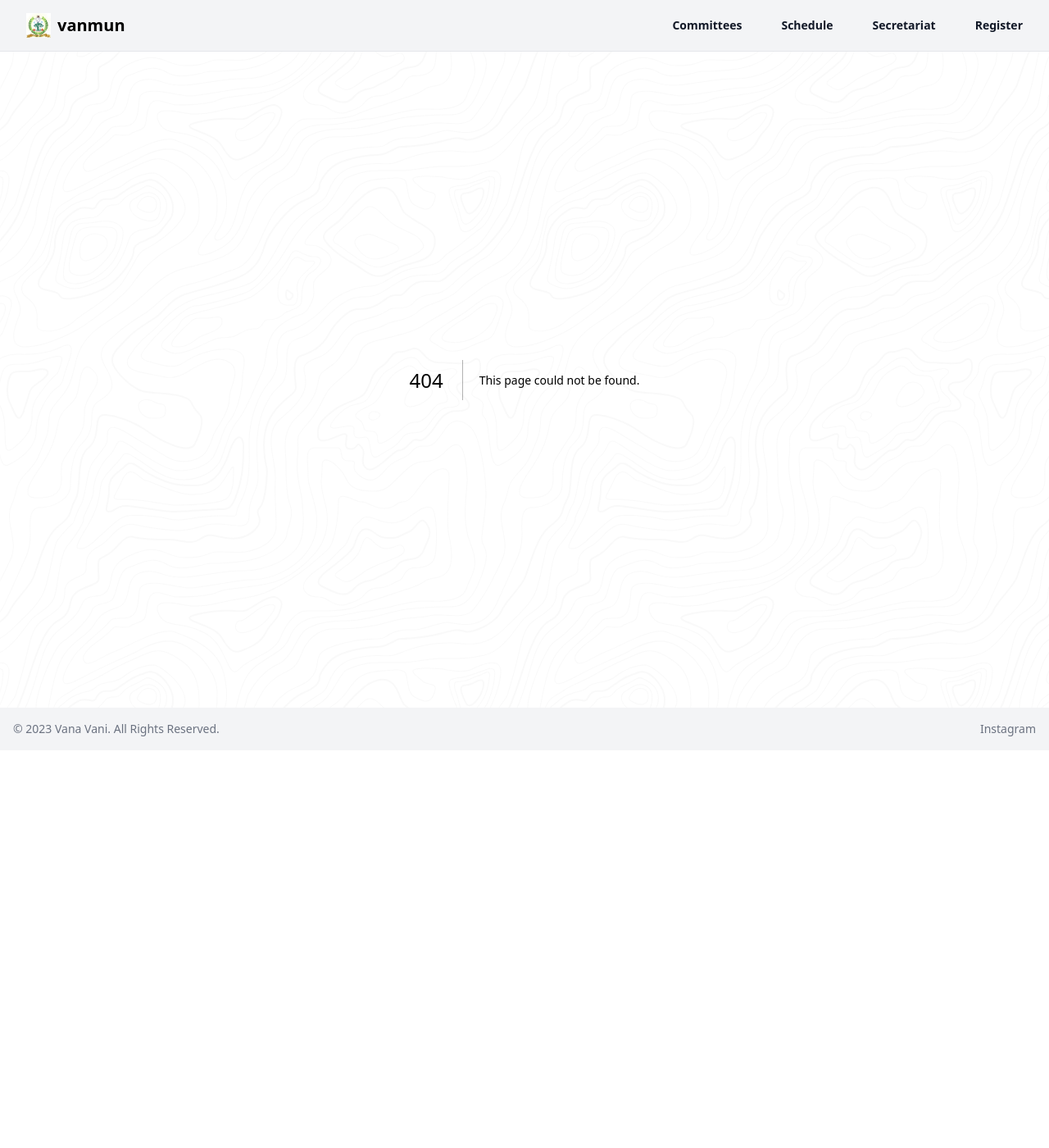
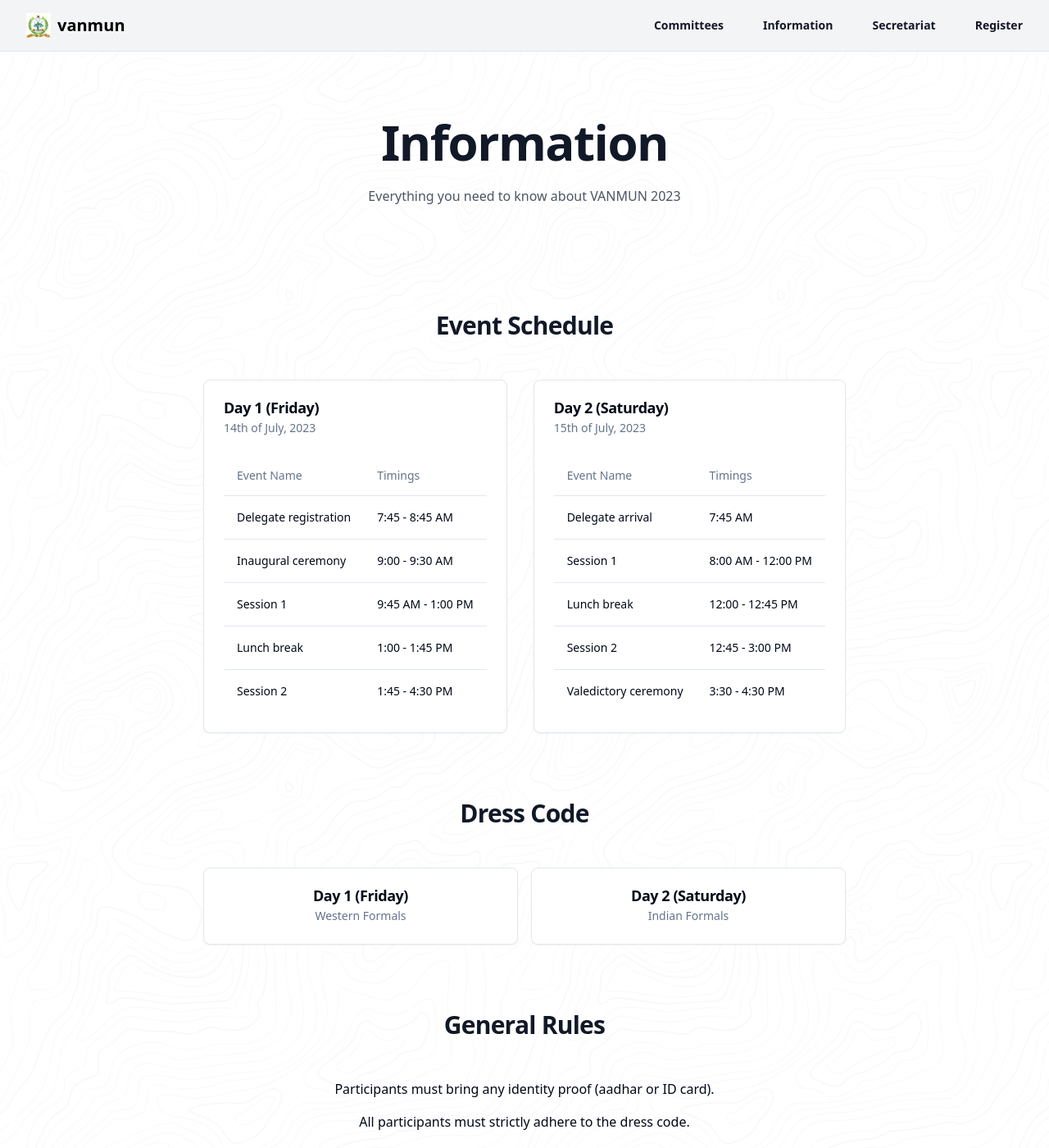
Before and after one commit to aryaniyaps/vanmun, a Next.js app: page /info in a window 1280 px wide. Before the commit this address had no page. Shown: the top 1400 px of the page at 82% size. Before the commit the page ends 915 px from the top, so only its background shows below. Built offline with nearby package versions, Linux system fonts and the light colour scheme.

Commit message:
merge into page: info

```diff
--- a/app/committees/page.tsx
+++ b/app/committees/page.tsx
@@ -18,7 +18,7 @@ export const metadata: Metadata = {
 
 export default function CommitteesPage() {
   return (
-    <div className="px-6 lg:px-0 flex flex-col justify-center items-center min-w-full">
+    <div className="px-6 pb-24 lg:px-0 flex flex-col justify-center items-center min-w-full">
       <div className="py-12 sm:py-16 lg:py-20 flex flex-col justify-center items-center">
         <h1 className="text-center text-4xl font-bold tracking-tight text-gray-900 sm:text-6xl">
           Committees
--- a/app/schedule/page.tsx
+++ b/app/info/page.tsx
@@ -18,21 +18,24 @@ import { eventsDayOne, eventsDayTwo } from "@/lib/data";
 import { Metadata } from "next";
 
 export const metadata: Metadata = {
-  title: "Schedule | VANMUN 2023",
-  description: "Schedule for VANMUN 2023",
+  title: "Information | VANMUN 2023",
+  description: "Information for VANMUN 2023",
 };
 
 export default function SchedulePage() {
   return (
-    <div className="px-6 lg:px-0 flex flex-col justify-center items-center min-w-full min-h-full">
+    <div className="px-6 pb-24 lg:px-0 flex flex-col justify-center items-center min-w-full min-h-full">
       <div className="py-12 sm:py-16 lg:py-20 flex flex-col justify-center items-center">
         <h1 className="text-center text-4xl font-bold tracking-tight text-gray-900 sm:text-6xl">
-          Schedule
+          Information
         </h1>
         <h3 className="mt-6 max-w-sm text-center relative text-gray-600">
-          Here is the schedule for VANMUN 2023
+          Everything you need to know about VANMUN 2023
         </h3>
       </div>
+      <h1 className="py-8 lg:py-12 text-center text-xl font-bold tracking-tight text-gray-900 sm:text-3xl">
+        Event Schedule
+      </h1>
       <div className="min-w-full h-full flex flex-col justify-center items-center md:flex-row gap-8 mb-8">
         <Card>
           <CardHeader>
@@ -83,6 +86,39 @@ export default function SchedulePage() {
           </CardContent>
         </Card>
       </div>
+      <h1 className="py-8 lg:py-12 text-center text-xl font-bold tracking-tight text-gray-900 sm:text-3xl">
+        Dress Code
+      </h1>
+      <div className="flex flex-col sm:flex-row gap-4 w-full">
+        <Card className="w-full">
+          <CardHeader className="text-center">
+            <CardTitle>Day 1 (Friday)</CardTitle>
+            <CardDescription>Western Formals</CardDescription>
+          </CardHeader>
+        </Card>
+        <Card className="w-full">
+          <CardHeader className="text-center">
+            <CardTitle>Day 2 (Saturday)</CardTitle>
+            <CardDescription>Indian Formals</CardDescription>
+          </CardHeader>
+        </Card>
+      </div>
+      <h1 className="mt-8 py-8 lg:py-12 text-center text-xl font-bold tracking-tight text-gray-900 sm:text-3xl">
+        General Rules
+      </h1>
+      <ul className="flex flex-col items-center gap-4 text-center">
+        <li>Participants must bring any identity proof (aadhar or ID card).</li>
+        <li>All participants must strictly adhere to the dress code.</li>
+        <li>Usage of Wi-Fi will not be allowed in committee.</li>
+        <li>
+          No eye contact or usage of personal pronouns will be allowed in
+          committee.
+        </li>
+        <li>
+          To pass all resolutions to the executive board, use of a USB is
+          recommended.
+        </li>
+      </ul>
     </div>
   );
 }
--- a/app/page.tsx
+++ b/app/page.tsx
@@ -7,8 +7,8 @@ export default function Home() {
     <>
       <div className="mx-auto max-w-3xl py-32 sm:py-48 lg:py-56 px-8">
         <div className="hidden sm:mb-8 sm:flex sm:justify-center">
-          <div className="relative rounded-full px-3 py-1 text-sm leading-6 text-gray-600 ring-1 ring-gray-900/10 hover:ring-gray-900/20">
-            Delegate registration is open now.
+          <div className="relative rounded-full px-3 py-1 font-black leading-6 text-gray-600 ring-1 ring-gray-900/10 hover:ring-gray-900/20">
+            Registrations are open now!
           </div>
         </div>
         <div className="text-center">
@@ -52,11 +52,11 @@ export default function Home() {
           <Avatar className="h-24 w-24">
             <AvatarImage src="/avatars/gitanjali-mam.jpg" />
             <AvatarFallback>
-              {"Gitanjali".slice(0, 2).toUpperCase()}
+              {"Gitanjali Elangovan".slice(0, 2).toUpperCase()}
             </AvatarFallback>
           </Avatar>
           <div className="flex flex-col">
-            <p className="font-semibold">Mrs. Gitanjali</p>
+            <p className="font-semibold">Mrs. Gitanjali Elangovan</p>
             <p className="tex-xs text-gray-500">MUN Coordinator, Vana Vani</p>
           </div>
         </div>
--- a/app/secretariat/page.tsx
+++ b/app/secretariat/page.tsx
@@ -10,7 +10,7 @@ export const metadata: Metadata = {
 export default function SecretariatPage() {
   return (
     <div className="px-6 lg:px-0 flex flex-col justify-center items-center w-full">
-      <div className="py-8 sm:py-12 lg:py-16 flex flex-col justify-center items-center">
+      <div className="pt-8 pb-8 sm:pt-12 lg:pt-16 flex flex-col justify-center items-center">
         <h1 className="text-center text-4xl font-bold tracking-tight text-gray-900 sm:text-6xl">
           Secretariat
         </h1>
--- a/components/navbar.tsx
+++ b/components/navbar.tsx
@@ -8,7 +8,7 @@ import { useState } from "react";
 
 const navigation = [
   { name: "Committees", href: "/committees", external: false },
-  { name: "Schedule", href: "/schedule", external: false },
+  { name: "Information", href: "/info", external: false },
   { name: "Secretariat", href: "/secretariat", external: false },
   { name: "Register", href: registerFormURL, external: true },
 ];
```
